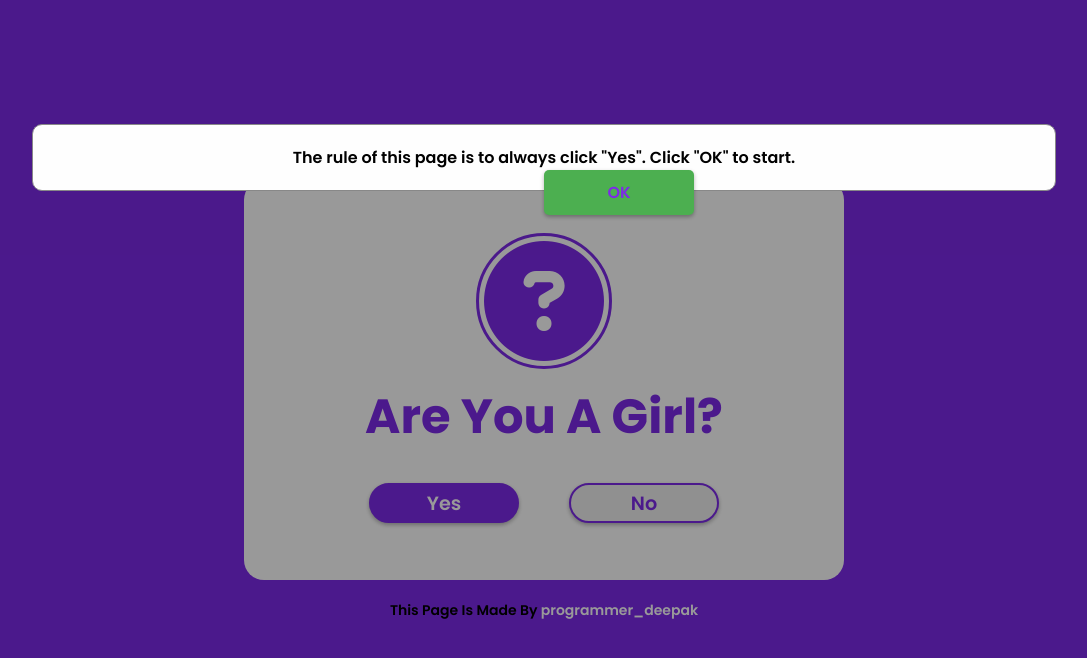
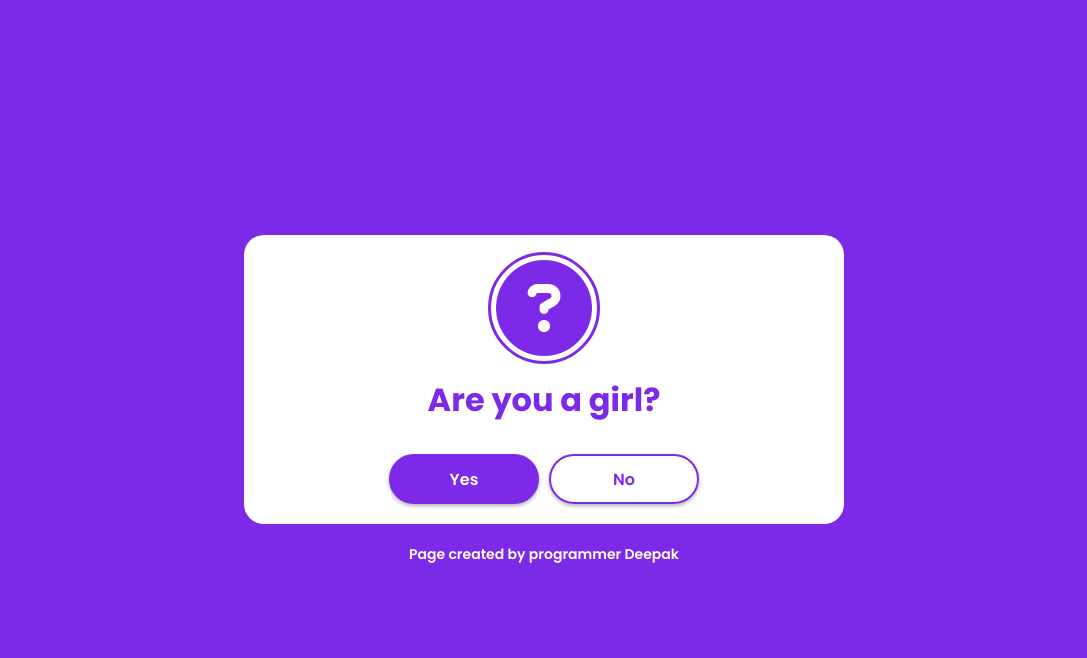
Before and after one commit to AyushSingh05991/Unclickable_Button, a plain HTML site: page index.html in a window 1280 px wide. Shown: the whole page, without its empty margins (96-1183 px from the left). Drawn offline with Linux system fonts and the light colour scheme.

Commit message:
Update index.html

```diff
--- a/index.html
+++ b/index.html
@@ -3,7 +3,7 @@
 <head>
     <meta charset="UTF-8">
     <meta name="viewport" content="width=device-width, initial-scale=1.0">
-    <title>Question Box | Programmer_Deepak</title>
+    <title>Unclickable Button | Programmer_Deeoak</title>
     <link rel="stylesheet" href="https://cdnjs.cloudflare.com/ajax/libs/font-awesome/6.2.0/css/all.min.css">
     <style>
         @import url('https://fonts.googleapis.com/css2?family=Poppins:wght@600;700&display=swap');
@@ -20,47 +20,52 @@
         }
         body {
             display: flex;
+            flex-direction: column;
             justify-content: center;
             align-items: center;
             min-height: 100vh;
             background: #7d2ae8;
-            flex-direction: column;
+            padding: 20px;
         }
         .wrapper {
             position: relative;
-            width: 600px;
-            height: 400px;
+            width: 100%;
+            max-width: 600px;
+            height: auto;
+            padding: 20px;
             background: #fff;
             border-radius: 20px;
             display: flex;
             justify-content: center;
             align-items: center;
             flex-direction: column;
+            text-align: center;
         }
         i {
-            font-size: 7.5em;
+            font-size: 6em;
             color: #7d2ae8;
             border: 5px solid transparent;
             outline: 3px solid #7d2ae8;
             border-radius: 50%;
         }
         h2 {
-            font-size: 3em;
+            font-size: 2em;
             color: #7d2ae8;
             margin: 15px 0;
         }
         .btn-group {
             width: 100%;
-            height: 40px;
+            height: 50px;
             display: flex;
             justify-content: center;
             margin-top: 15px;
+            gap: 10px;
         }
         button {
-            position: absolute;
-            width: 150px;
-            height: inherit;
-            font-size: 1.2em;
+            width: 40%;
+            max-width: 150px;
+            height: 100%;
+            font-size: 1em;
             color: #fff;
             font-weight: 600;
             border-radius: 30px;
@@ -69,70 +74,49 @@
             cursor: pointer;
             box-shadow: 0 2px 4px rgba(0, 0, 0, .3);
         }
-        button:nth-child(1) {
-            margin-left: -200px;
+        .yes-btn {
             background: #7d2ae8;
         }
-        button:nth-child(2) {
-            margin-right: -200px;
+        .no-btn {
+            background: transparent;
             color: #7d2ae8;
-        }
-        /* Modal styles */
-        .modal {
-            display: none;
-            position: fixed;
-            z-index: 1;
-            left: 0;
-            top: 0;
-            width: 100%;
-            height: 100%;
-            overflow: auto;
-            background-color: rgba(0, 0, 0, 0.4);
-            padding-top: 60px;
-        }
-        .modal-content {
-            background-color: #fefefe;
-            margin: 5% auto;
-            padding: 20px;
-            border: 1px solid #888;
-            width: 80%;
-            text-align: center;
-            border-radius: 10px;
-        }
-        .close-btn {
-            color: white;
-            background-color: #4CAF50;
-            border: none;
-            padding: 10px 20px;
-            cursor: pointer;
-            font-size: 16px;
-            border-radius: 5px;
         }
         .credit {
             margin-top: 20px;
             font-size: 14px;
+            color: white;
             text-align: center;
         }
         .credit a {
-            color: #fff;
+            color: white;
             text-decoration: none;
         }
         .credit a:hover {
             text-decoration: underline;
         }
+        @media (max-width: 600px) {
+            .wrapper {
+                padding: 15px;
+            }
+            i {
+                font-size: 5em;
+            }
+            h2 {
+                font-size: 1.5em;
+            }
+            .btn-group {
+                height: 40px;
+            }
+            button {
+                font-size: 0.9em;
+            }
+        }
     </style>
 </head>
 <body>
-    <div id="instructionModal" class="modal">
-        <div class="modal-content">
-            <p>The rule of this page is to always click "Yes". Click "OK" to start.</p>
-            <button class="close-btn" id="startBtn">OK</button>
-        </div>
-    </div>
-
     <div class="wrapper">
         <i class="fa-solid fa-circle-question"></i>
-        <h2 class="question">Are You A Girl?</h2>
+        <h2 class="question">Are you a girl?</h2>
         <div class="btn-group">
             <button class="yes-btn">Yes</button>
             <button class="no-btn">No</button>
@@ -140,7 +124,7 @@
     </div>
 
     <div class="credit">
-      This  Page Is Made By <a href="https://instagram.com/programmer_deepak/" target="_blank">programmer_deepak</a>
+        Page created by <a href="https://instagram.com/programmer_deepak" target="_blank">programmer Deepak</a>
     </div>
 
     <script src="script.js"></script>
```
